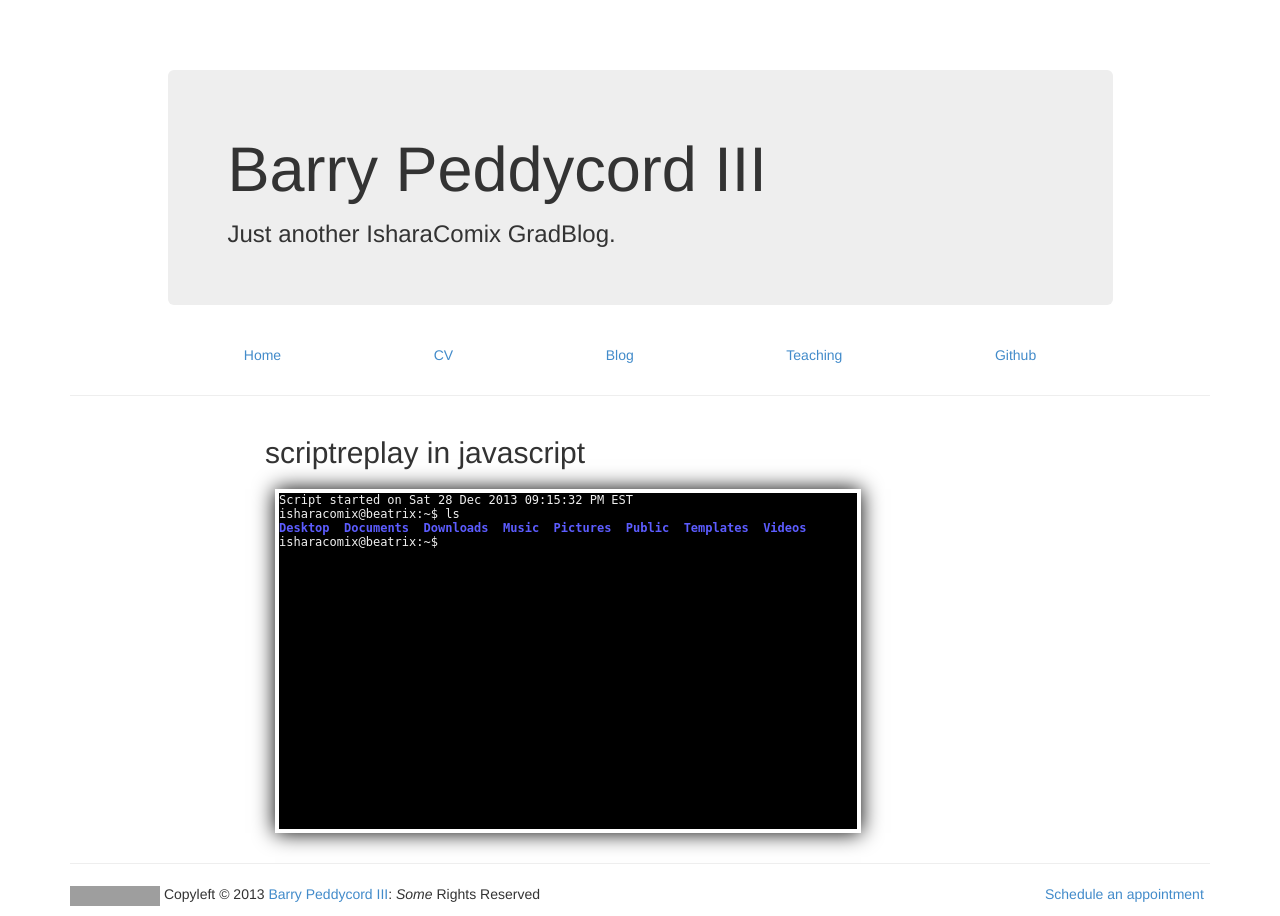
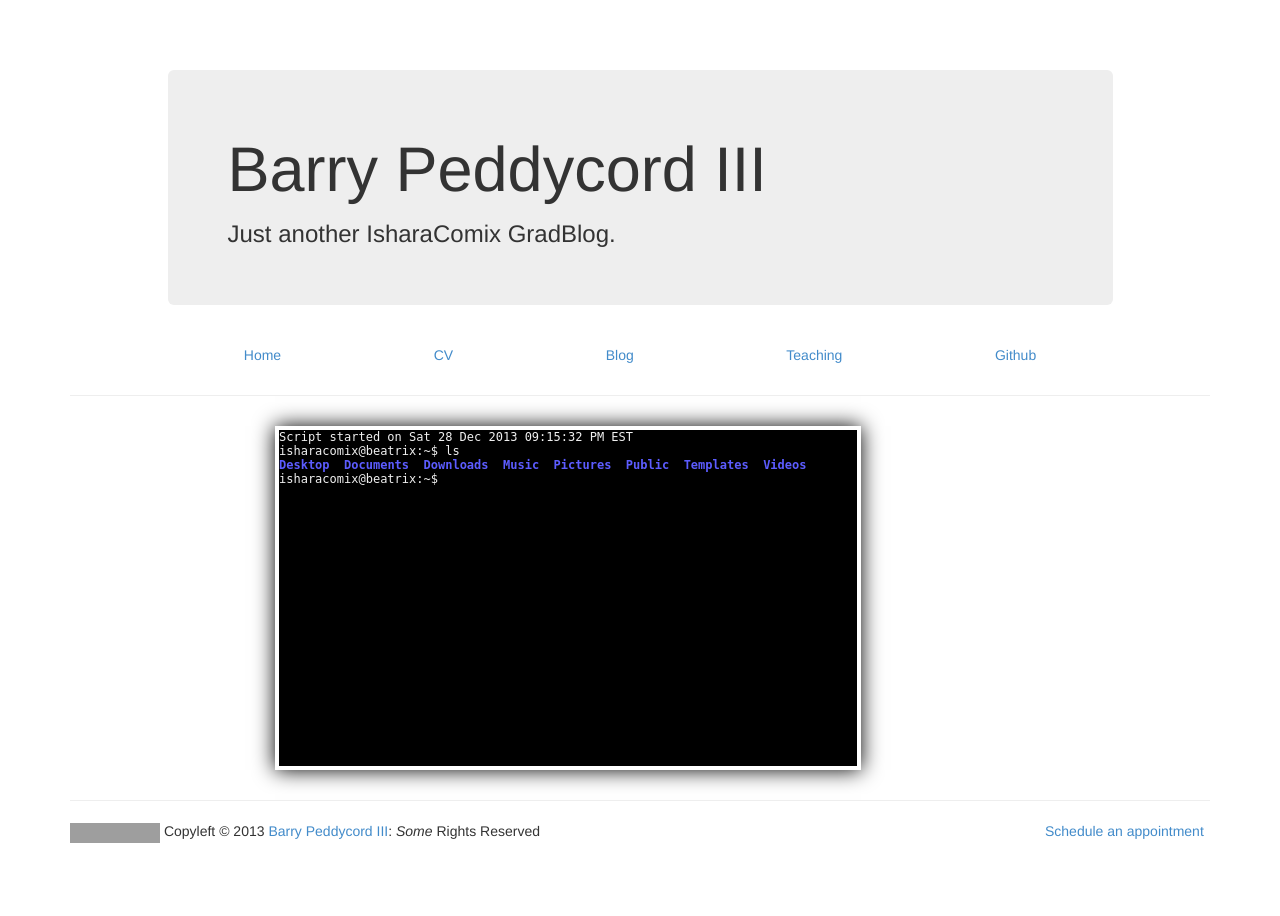
Before and after one commit to isharacomix/oldsite, a Jekyll site: the page built from replay.html, in a window 1280 px wide. Built offline with Jekyll 4.4.1, drawn with Linux system fonts in a browser that asks for light colours; grey boxes are pictures that could not be loaded.

Commit message:
Fixing replay

```diff
--- a/replay.html
+++ b/replay.html
@@ -19,8 +19,6 @@ window.addEventListener("load", function(evt) {
 --></script>
 
 
-<h2>scriptreplay in javascript</h2>
-
 <div class="terminal-container">
 <div class="terminal" id="term"></div>
 </div>
```
